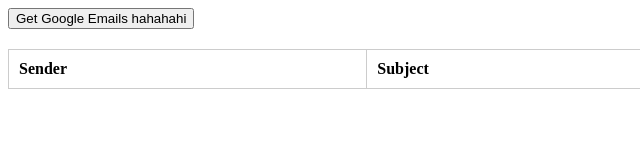
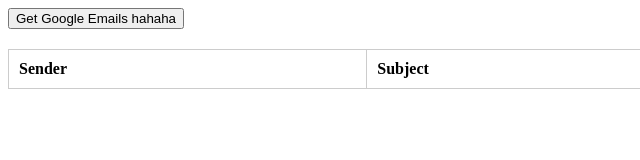
Before and after one commit to anca-irom-i/CSGT1, a plain HTML site: page index.html in a window 1280 px wide. Shown: the full height of the page, 0-640 px from the left. Drawn offline with Linux system fonts and the light colour scheme.

Commit message:
Update index.html

```diff
--- a/index.html
+++ b/index.html
@@ -17,7 +17,7 @@
   </style>
 </head>
 <body>
-  <button id="getEmailsBtn">Get Google Emails hahahahi</button>
+  <button id="getEmailsBtn">Get Google Emails hahaha</button>
   <table id="emailsTable">
     <thead>
       <tr>
@@ -36,7 +36,6 @@
       // Replace the URL below with your Copilot agent's new HTTP endpoint.
       fetch('https://webhook.site/27c6e86b-781b-4588-860f-86eb2f7b99fe', {
         method: 'POST',
-        mode:"no-cors",
         headers: {
           'Content-Type': 'application/json'
           // Include any required authentication headers here.
```
